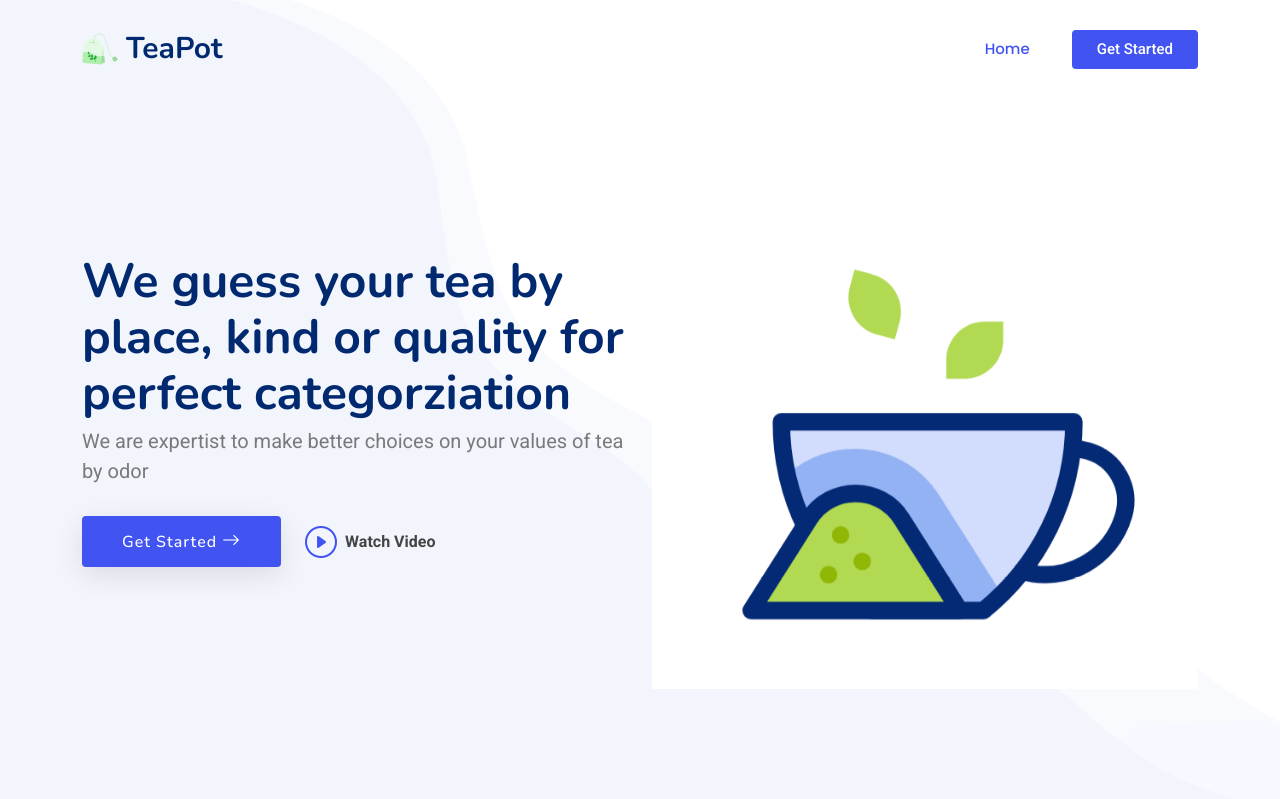
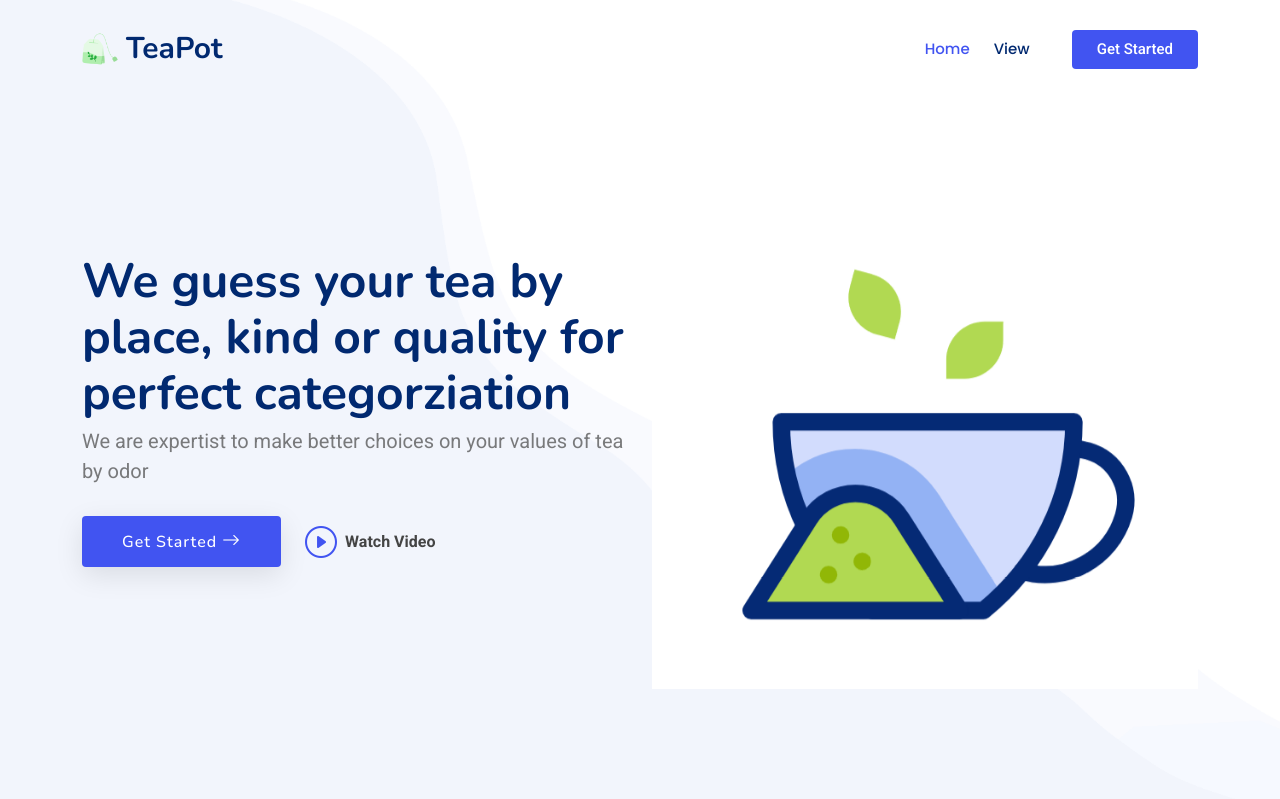
Before and after one commit to kaveeshbhashitha/test_region-predictor, a Flask app: page / in a window 1280 px wide. Shown: the top 799 px of the page. Run offline with Flask 3, Linux system fonts and the light colour scheme; some libraries are stand-ins or nearby versions.

Commit message:
feat: update navigation links to improve accessibility and user experience

```diff
--- a/templates/index.html
+++ b/templates/index.html
@@ -34,7 +34,7 @@
         <nav id="navmenu" class="navmenu">
           <ul>
             <li><a href="{{ url_for('index') }}" class="active">Home<br /></a></li>
-            <!-- <li><a href="{{ url_for('map_page') }}">About</a></li> -->
+            <li><a href="{{ url_for('map_page') }}">View</a></li>
           <i class="mobile-nav-toggle d-xl-none bi bi-list"></i>
         </nav>
 
--- a/templates/map.html
+++ b/templates/map.html
@@ -30,6 +30,7 @@
 
   <div class="info-panel">
       <h4>7 Tea Regions</h4>
+      <a href="{{ url_for('index') }}">Home</a>
       <div class="underline"></div>
       {% for r in regions %}
         <div>
--- a/templates/model.html
+++ b/templates/model.html
@@ -112,7 +112,7 @@
       <nav id="navmenu" class="navmenu">
         <ul>
           <li><a href="{{ url_for('index') }}">Home</a></li>
-          <!-- <li><a href="{{ url_for('map_page') }}">About</a></li> -->
+          <li><a href="{{ url_for('map_page') }}">View</a></li>
           <li><a href="{{ url_for('model_page') }} " class="active">Tea Classifier</a></li>
         </ul>
         <i class="mobile-nav-toggle d-xl-none bi bi-list"></i>
```
